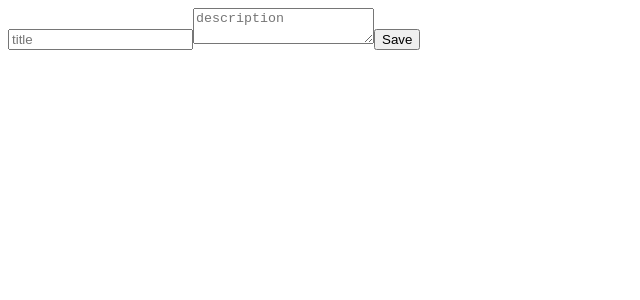
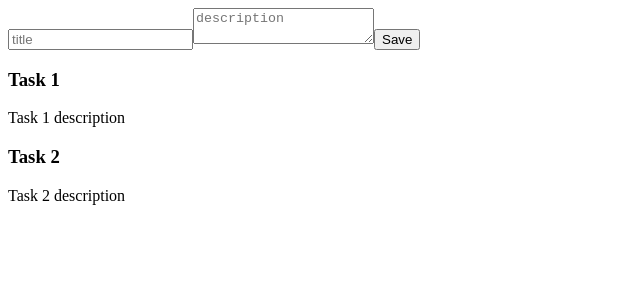
Before and after one commit to dgutierrez21/redux-rtk-crud-app, a React (Vite) app: page / in a window 1280 px wide. Shown: the top 300 px of the page, without its empty margins (0-640 px from the left). Built offline with nearby package versions, Linux system fonts and the light colour scheme.

Commit message:
show tasks

```diff
--- a/src/App.tsx
+++ b/src/App.tsx
@@ -1,10 +1,12 @@
 import "./App.css";
 import TaskForm from "./components/TaskForm";
+import TaskList from "./components/TaskList";
 
 function App() {
   return (
     <>
       <TaskForm />
+      <TaskList />
     </>
   );
 }
--- /dev/null
+++ b/src/components/TaskList.tsx
@@ -0,0 +1,19 @@
+import { useSelector } from "react-redux";
+import { RootState } from "../store";
+
+const TaskList = () => {
+  const tasks = useSelector((state: RootState) => state.tasks);
+
+  return (
+    <>
+      {tasks.map(({ id, title, description }) => (
+        <div key={id}>
+          <h3>{title}</h3>
+          <p>{description}</p>
+        </div>
+      ))}
+    </>
+  );
+};
+
+export default TaskList;
```
